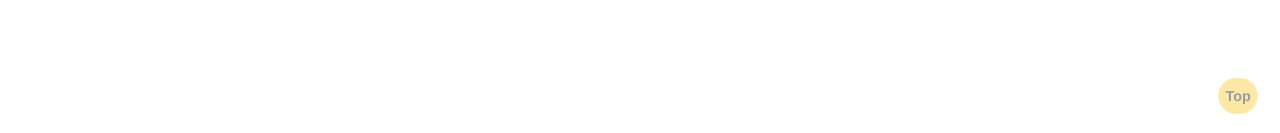
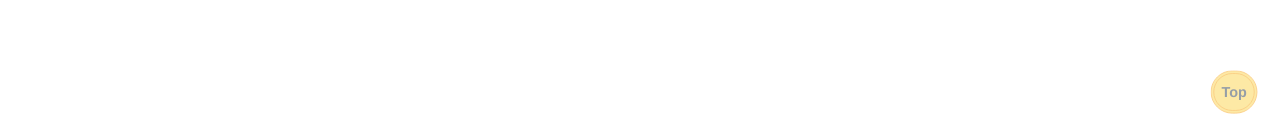
Before and after one commit to Ponpon55837/exhibition_withVue3, a Vue app: page /RouterPage/1 in a window 1280 px wide. Shown: the part 664-797 px from the top of the page. Built offline with nearby package versions, Linux system fonts and the light colour scheme.

Commit message:
add some style

```diff
--- a/src/outerComponents/Nav.vue
+++ b/src/outerComponents/Nav.vue
@@ -12,7 +12,7 @@
       <button class="rounded-md p-1 ml-2 mt-5 mb-1 mr-5 w-20 border font-medium" type="button" :class="darkMode ? 'bg-gray-900 border-gray-500 text-gray-300 hover:bg-gray-700': 'bg-yellow-100 border-blue-900 hover:bg-yellow-300'" @click="setDarkMode(!darkMode)">{{ !darkMode ? 'Light' : 'Dark' }}</button>
     </div>
   </div>
-  <div class="z-10 cursor-pointer fixed right-5 bottom-5 p-2 rounded-full font-bold opacity-50 hover:opacity-100 transition duration-700 ease-in-out transform scale-90 hover:scale-100" :class="darkMode ? 'bg-blue-300': 'bg-yellow-300'" @click="jumpTop">
+  <div class="z-10 cursor-pointer fixed right-5 bottom-5 p-2 rounded-full font-bold border-4 border-double opacity-50 hover:opacity-100 transition duration-700 ease-in-out transform scale-90 hover:scale-100" :class="darkMode ? 'bg-blue-300 border-blue-400': 'bg-yellow-300 border-yellow-500'" @click="jumpTop">
     <span>Top</span>
   </div>
 </template>
--- a/src/views/Home.vue
+++ b/src/views/Home.vue
@@ -8,7 +8,7 @@
         v-model="search"
         placeholder="搜尋展覽名稱" />
       <button
-        class="rounded-xl mx-2 p-1 transition duration-50 ease-in-out transform scale-90 hover:scale-100"
+        class="rounded-xl mx-2 p-1 transition duration-700 ease-in-out transform scale-90 hover:scale-100"
         :class="darkMode ? 'bg-gray-300 hover:bg-gray-500': 'bg-yellow-600 hover:bg-yellow-300'"
         type="button"
         title="clear input"
@@ -26,8 +26,8 @@
     </div>
     <div v-if="matchContent.length" class="text-center">
       <button
-        class="rounded-full px-10 py-3 m-5 font-bold transition duration-700 ease-in-out transform scale-90 hover:scale-100"
-        :class="darkMode ? 'bg-gray-300' : 'bg-yellow-500' " @click="setAddArr(addArr+5)">More</button>
+        class="rounded-full px-10 py-3 m-5 font-bold transition duration-700 ease-in-out transform scale-90 hover:scale-100 ring-4 ring-inset"
+        :class="darkMode ? 'bg-gray-300 ring-gray-400' : 'bg-yellow-500 ring-yellow-400' " @click="setAddArr(addArr+5)">More</button>
     </div>
     <div v-if="!matchContent.length && search === ''" class="text-center">
       Loading...
```
